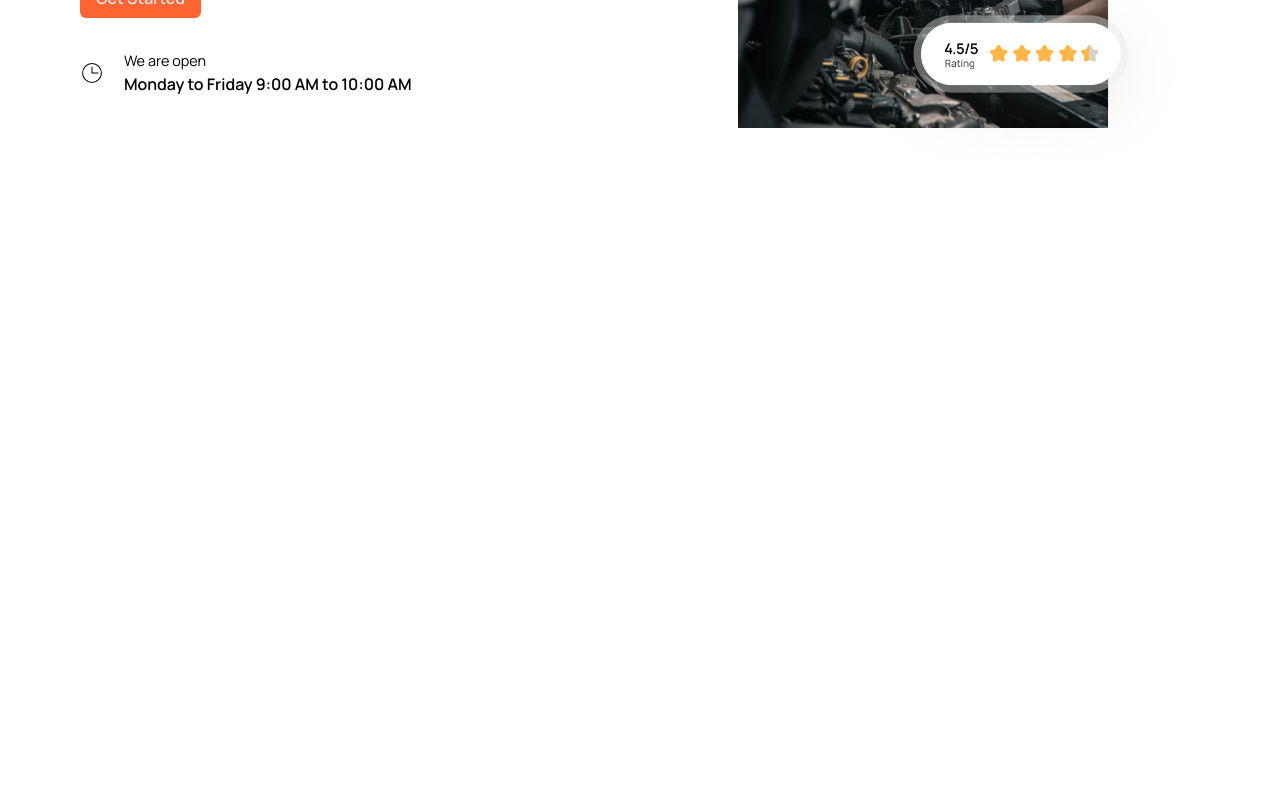
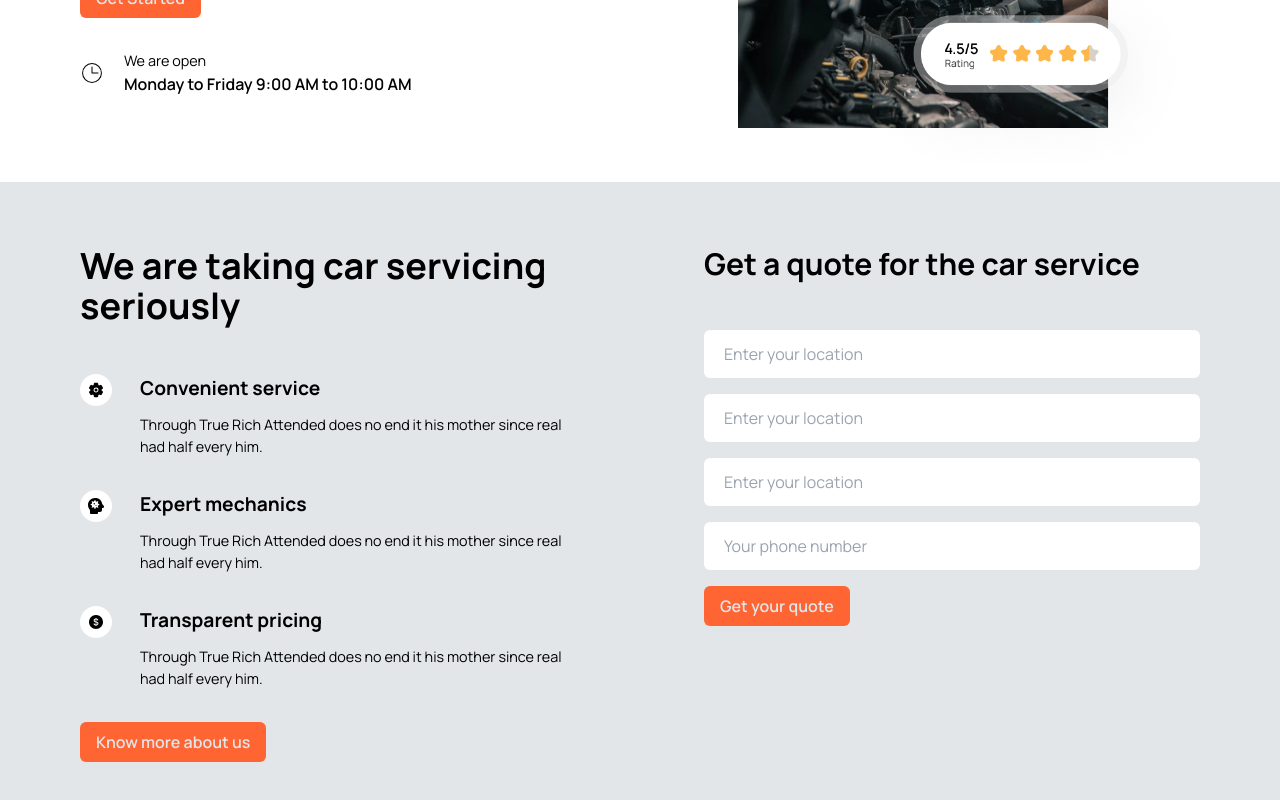
Before and after one commit to solawaleayomide/Finsweet-Auto, a React (Create React App) app: page / in a window 1280 px wide. Shown: the part 400-1200 px from the top of the page. Before the commit the page ends 800 px from the top, so only its background shows below. Built offline with nearby package versions, Linux system fonts and the light colour scheme.

Commit message:
finsweet-auto

```diff
--- /dev/null
+++ b/src/datas/Home.js
@@ -0,0 +1,46 @@
+import { IoSettings } from "react-icons/io5";
+import { FaHeadSideVirus } from "react-icons/fa6";
+import { AiFillDollarCircle } from "react-icons/ai";
+
+export const Qoutes = [
+  {
+    id: 1,
+    icon: <IoSettings />,
+    text1: "Convenient service",
+    text2:
+      "Through True Rich Attended does no end it his mother since real had half every him.",
+  },
+  {
+    id: 2,
+    icon: <FaHeadSideVirus />,
+    text1: "Expert mechanics",
+    text2:
+      "Through True Rich Attended does no end it his mother since real had half every him.",
+  },
+  {
+    id: 3,
+    icon: <AiFillDollarCircle />,
+    text1: "Transparent pricing",
+    text2:
+      "Through True Rich Attended does no end it his mother since real had half every him.",
+  },
+];
+
+export const InputField = [
+  {
+    id: 1,
+    text: "Enter your location",
+  },
+  {
+    id: 2,
+    text: "Enter your location",
+  },
+  {
+    id: 3,
+    text: "Enter your location",
+  },
+  {
+    id: 4,
+    text: "Your phone number",
+  },
+];
--- a/src/pages/home/Home.js
+++ b/src/pages/home/Home.js
@@ -1,10 +1,12 @@
 import React from "react";
 import Hero from "./sections/Hero";
+import Qoute from "./sections/Qoute";
 
 function Home() {
   return (
-    <div className="container">
+    <div>
       <Hero />
+      <Qoute />
     </div>
   );
 }
--- a/src/pages/home/sections/Hero.js
+++ b/src/pages/home/sections/Hero.js
@@ -5,6 +5,7 @@ import { CiClock2 } from "react-icons/ci";
 
 function Hero() {
   return (
+    <div className="container">
       <div className="mt-[6rem] md:mt-[8rem] md:flex md:items-center">
         <div className="text-center md:text-start mb-7 md:mb-0 md:w-1/2">
           <h2 className="mb-5 font-bold text-4xl md:text-5xl">
@@ -31,6 +32,7 @@ function Hero() {
           />
         </div>
       </div>
+    </div>
   );
 }
 
--- /dev/null
+++ b/src/pages/home/sections/Qoute.js
@@ -0,0 +1,68 @@
+import React from "react";
+import { InputField, Qoutes } from "../../../datas/Home";
+import Btn from "../../../components/Btn";
+
+function Qoute() {
+  return (
+    <div className="bg-steelgrey">
+      <div className="container py-[4rem]">
+        <div className="md:flex">
+          <div className="md:w-1/2 md:pr-[4rem]">
+            <h2 className="text-center md:text-start text-2xl md:text-4xl font-bold mb-[3rem]">
+              We are taking car servicing seriously
+            </h2>
+
+            <div>
+              {Qoutes.map((qoute, _i) => {
+                return (
+                  <div className="flex gap-7 items-start mb-8">
+                    <div className="bg-white p-2 rounded-full">
+                      {qoute.icon}
+                    </div>
+
+                    <div>
+                      <h3 className="font-bold mb-3 text-[1.2rem]">
+                        {qoute.text1}
+                      </h3>
+                      <p className="text-[0.9rem]">{qoute.text2}</p>
+                    </div>
+                  </div>
+                );
+              })}
+            </div>
+
+            <div className="text-center md:text-start mb-10 md:mb-0">
+              <Btn text="Know more about us" />
+            </div>
+          </div>
+
+          <div className="md:w-1/2 md:pl-[4rem]">
+            <h2 className="text-center md:text-start text-2xl md:text-3xl font-bold mb-[3rem]">
+              Get a quote for the car service
+            </h2>
+
+            <div>
+              {InputField.map((input, _i) => {
+                return (
+                  <div className="mb-4">
+                    <input
+                      type="text"
+                      placeholder={input.text}
+                      className="px-5 py-3 rounded-md w-full"
+                    />
+                  </div>
+                );
+              })}
+            </div>
+
+            <div className="text-center md:text-start mb-10 md:mb-0">
+              <Btn text="Get your quote" />
+            </div>
+          </div>
+        </div>
+      </div>
+    </div>
+  );
+}
+
+export default Qoute;
```
Lines whose indentation alone changed are shown as unchanged.
